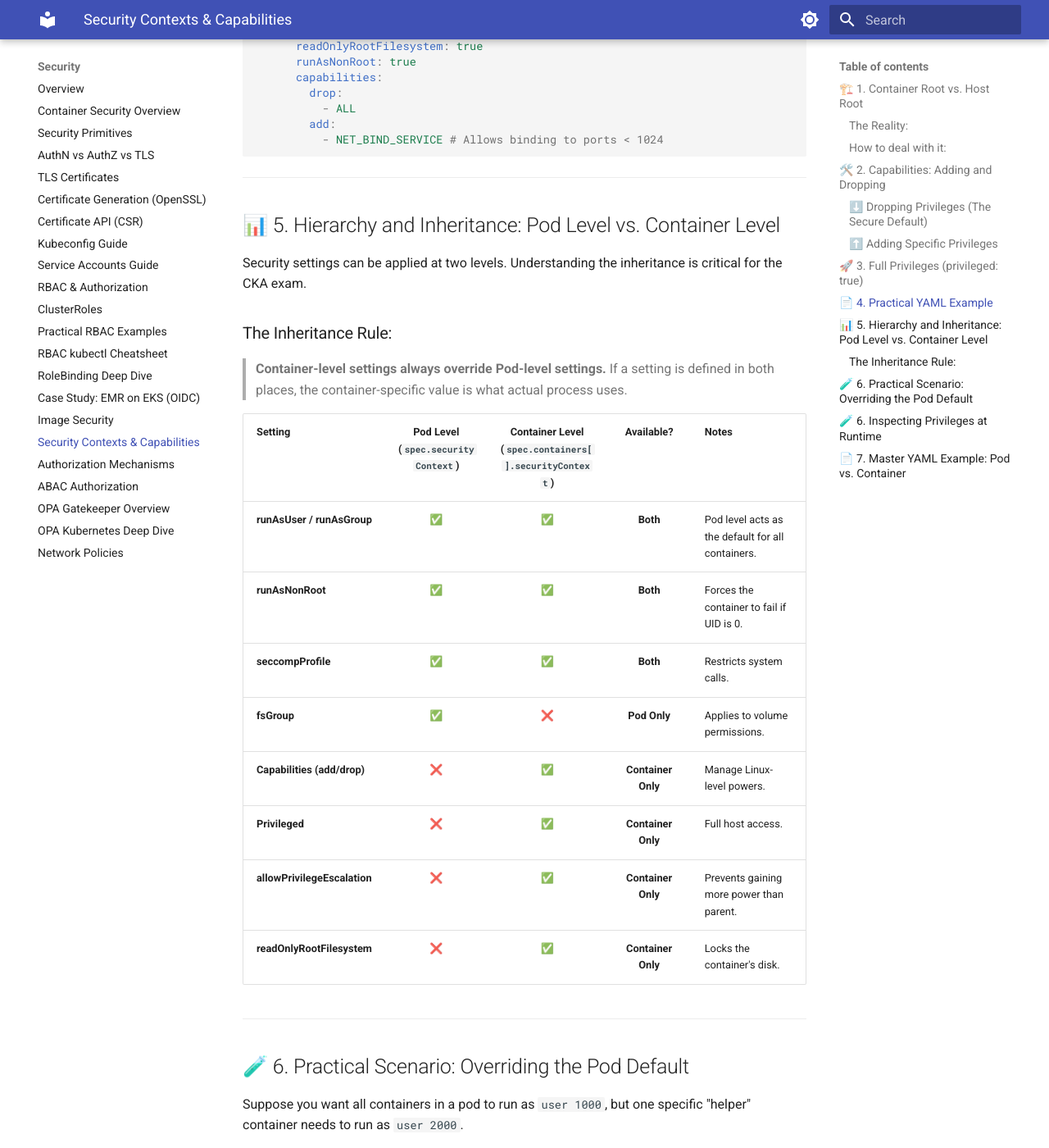
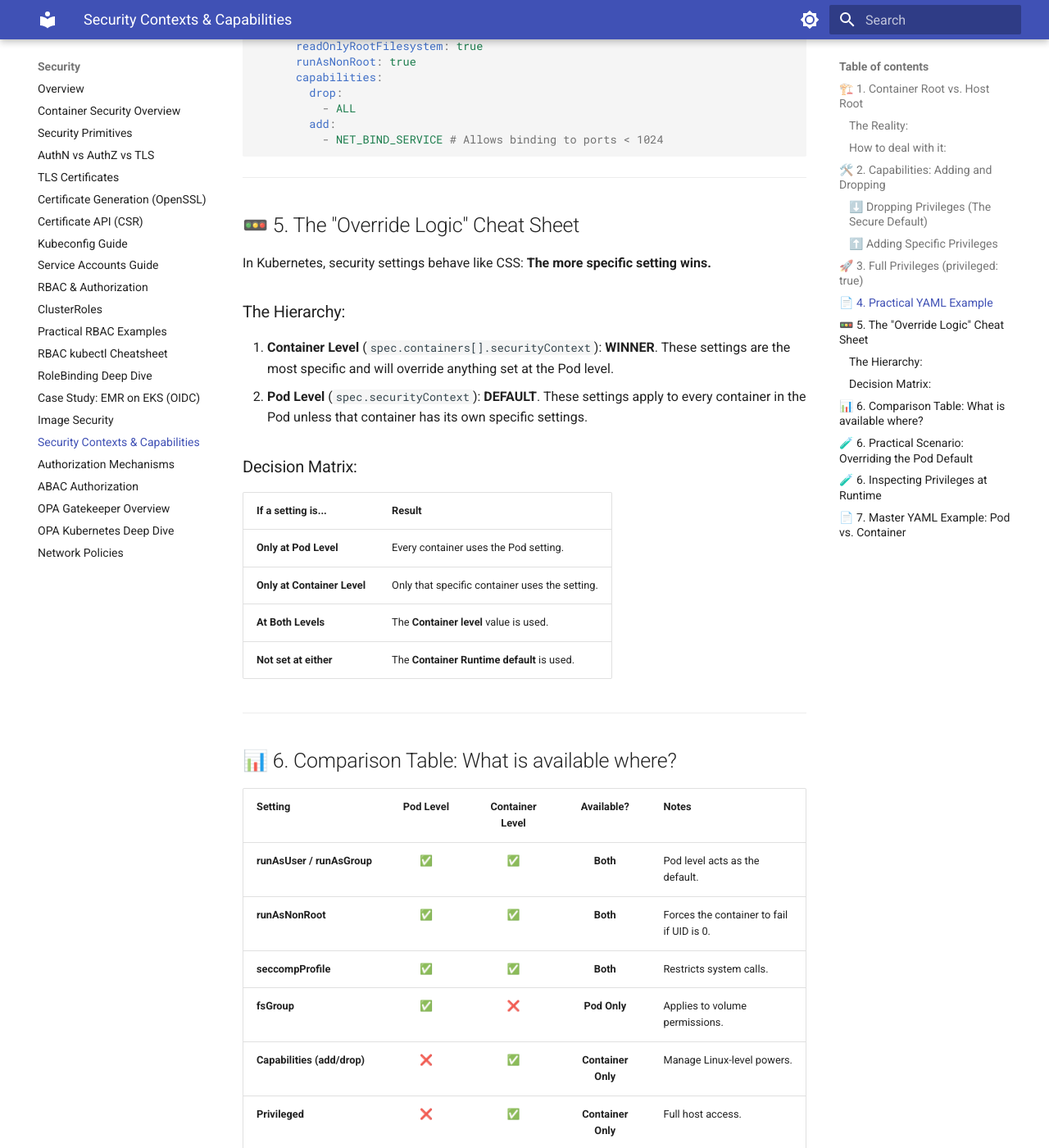
Before and after one commit to kvcenation5/cka-study-guide, an MkDocs documentation site: the page built from docs/security/security-contexts-capabilities.md, in a window 1280 px wide and 1400 px high, scrolled down 2184 px. Shown: the whole window at 82% size. Built offline with MkDocs 1.6.1 and Material for MkDocs 9.7.7, drawn with Linux system fonts in a browser that asks for light colours; some of the changed text lies outside the part shown.

Commit message:
Add Override Logic Cheat Sheet to Security Contexts guide

```diff
--- a/docs/security/security-contexts-capabilities.md
+++ b/docs/security/security-contexts-capabilities.md
@@ -89,22 +89,35 @@ spec:
 
 ---
 
-## 📊 5. Hierarchy and Inheritance: Pod Level vs. Container Level
+## 🚥 5. The "Override Logic" Cheat Sheet
 
-Security settings can be applied at two levels. Understanding the inheritance is critical for the CKA exam.
+In Kubernetes, security settings behave like CSS: **The more specific setting wins.**
 
-### The Inheritance Rule:
-> **Container-level settings always override Pod-level settings.** If a setting is defined in both places, the container-specific value is what actual process uses.
+### The Hierarchy:
+1.  **Container Level** (`spec.containers[].securityContext`): **WINNER**. These settings are the most specific and will override anything set at the Pod level.
+2.  **Pod Level** (`spec.securityContext`): **DEFAULT**. These settings apply to every container in the Pod unless that container has its own specific settings.
 
-| Setting | Pod Level (`spec.securityContext`) | Container Level (`spec.containers[].securityContext`) | Available? | Notes |
+### Decision Matrix:
+| If a setting is... | Result |
+| :--- | :--- |
+| **Only at Pod Level** | Every container uses the Pod setting. |
+| **Only at Container Level** | Only that specific container uses the setting. |
+| **At Both Levels** | The **Container level** value is used. |
+| **Not set at either** | The **Container Runtime default** is used. |
+
+---
+
+## 📊 6. Comparison Table: What is available where?
+
+| Setting | Pod Level | Container Level | Available? | Notes |
 | :--- | :---: | :---: | :---: | :--- |
-| **runAsUser / runAsGroup** | ✅ | ✅ | **Both** | Pod level acts as the default for all containers. |
+| **runAsUser / runAsGroup** | ✅ | ✅ | **Both** | Pod level acts as the default. |
 | **runAsNonRoot** | ✅ | ✅ | **Both** | Forces the container to fail if UID is 0. |
 | **seccompProfile** | ✅ | ✅ | **Both** | Restricts system calls. |
 | **fsGroup** | ✅ | ❌ | **Pod Only** | Applies to volume permissions. |
 | **Capabilities (add/drop)** | ❌ | ✅ | **Container Only** | Manage Linux-level powers. |
 | **Privileged** | ❌ | ✅ | **Container Only** | Full host access. |
-| **allowPrivilegeEscalation**| ❌ | ✅ | **Container Only** | Prevents gaining more power than parent. |
+| **allowPrivilegeEscalation**| ❌ | ✅ | **Container Only** | Prevents gaining more power. |
 | **readOnlyRootFilesystem** | ❌ | ✅ | **Container Only** | Locks the container's disk. |
 
 ---
```
